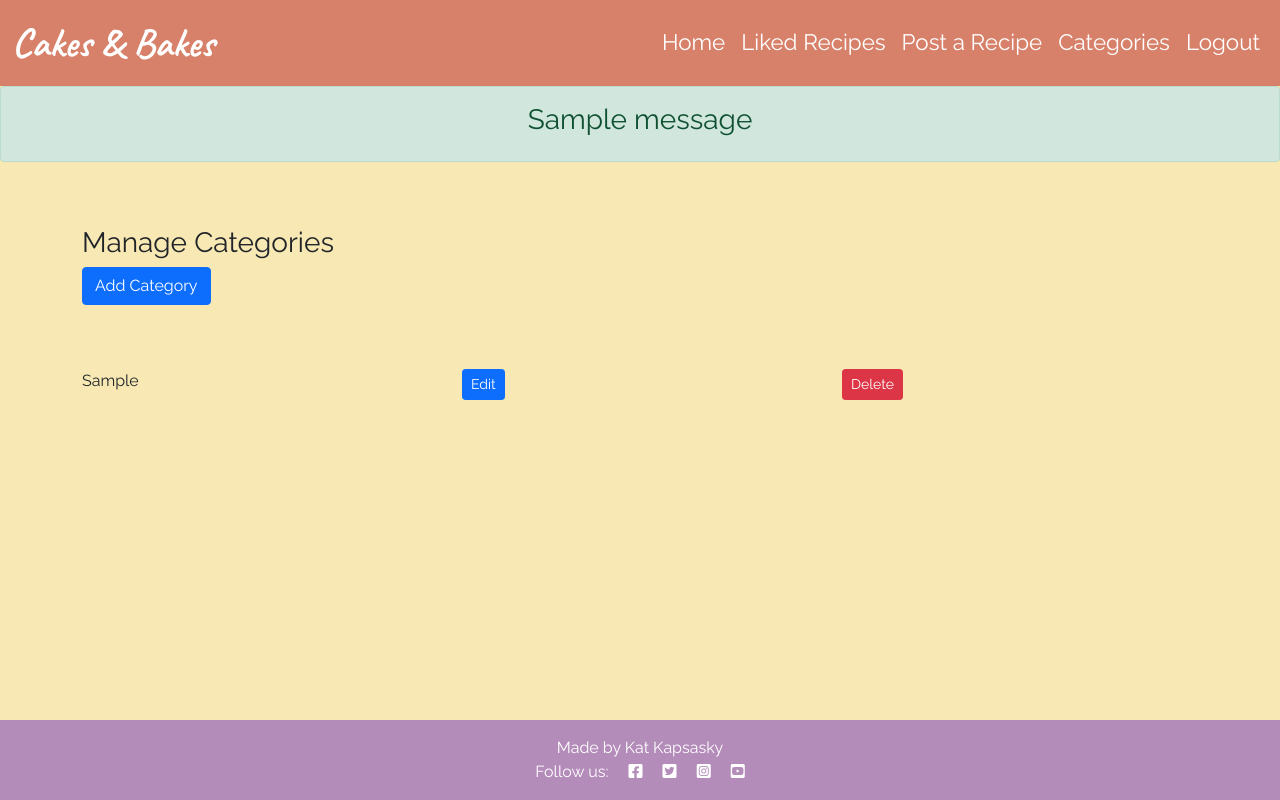
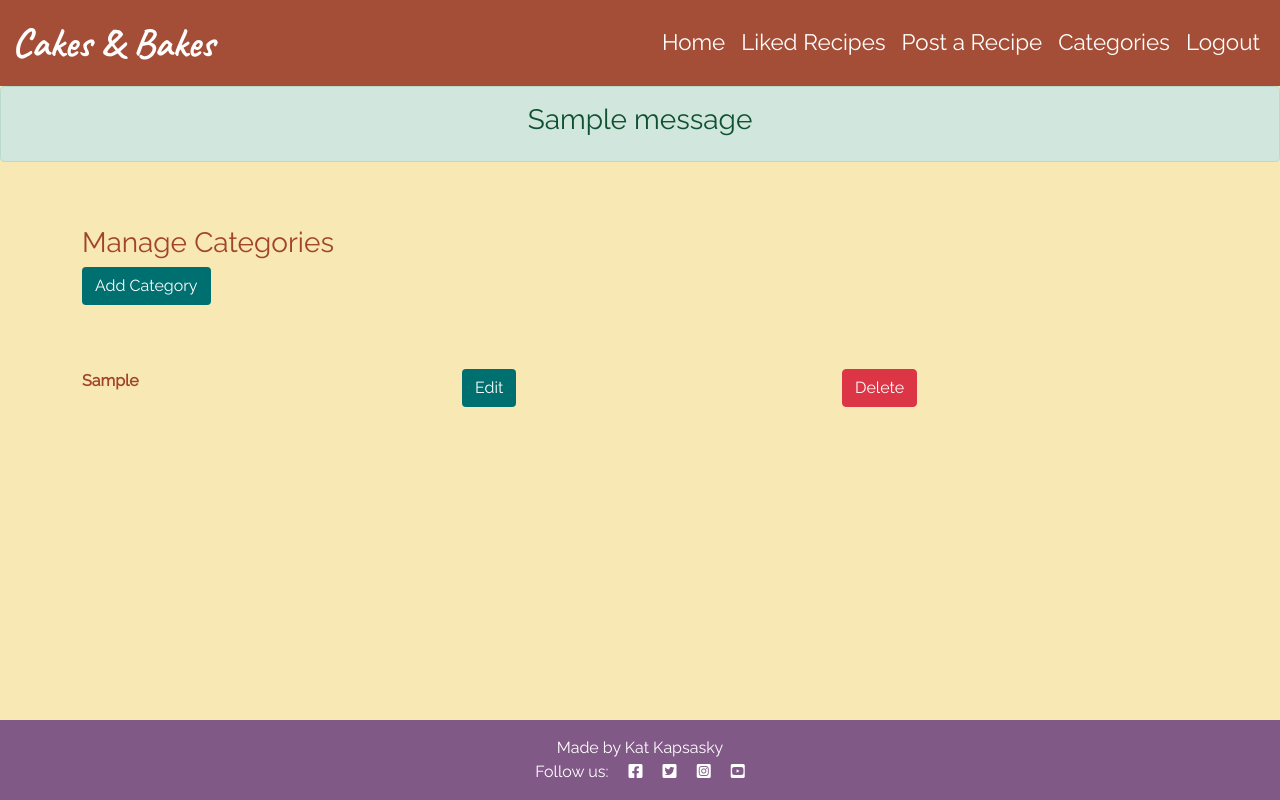
Before and after one commit to katkapsasky/cakes-and-bakes, a Django app: page /manage_categories/ in a window 1280 px wide. Run offline with Django 3.2, Linux system fonts and the light colour scheme; a user stored in the database is signed in; tables that the repository leaves empty hold one stand-in row (values such as "Sample post"); one stand-in notice (Sample message) is shown.

Commit message:
Style manage categories and darken colour scheme for accessibility

```diff
--- a/static/css/style.css
+++ b/static/css/style.css
@@ -5,7 +5,7 @@ body {
 }
 
 nav {
-    background-color: #D7816A;
+    background-color: #A44E37;
 }
 
 .navbar-brand {
@@ -60,7 +60,7 @@ nav span {
     bottom: 5%;
     min-width: 30%;
     left: -2px;
-    background-color: #B48CBA;
+    background-color: #815987;
 }
 
 .author {
@@ -79,7 +79,7 @@ nav span {
 }
 
 .recipe-text {
-    background-color: #B48CBA;
+    background-color: #815987;
     color: #fff;
     position: relative;
 }
@@ -96,7 +96,7 @@ nav span {
     right: 90%;
     height: 100%;
     width: 150%;
-    background: #B48CBA;
+    background: #815987;
     -webkit-transform: skew(15deg);
     -moz-transform: skew(15deg);
     transform: skew(15deg);
@@ -110,11 +110,11 @@ nav span {
 
 .post-link:hover,
 .page-link {
-    color: #A1442B;
+    color: #A44E37;
 }
 
 .card-title:hover {
-    color: #A1442B;
+    color: #A44E37;
     font-weight: 800;
 }
 
@@ -135,20 +135,20 @@ nav span {
 }
 
 .card-text-method {
-    background-color: #D4775E;
+    background-color: #A44E37;
     color: #fff;
     padding: 1%;
 }
 
 .btn-signup {
-    background-color: #23BBBB;
+    background-color: #006F6F;
     color: #fff;
 }
 
 .btn-signup:hover,
 .btn-signup:active {
     background-color: #fff;
-    color: #23BBBB;
+    color: #006F6F;
 }
 
 .link {
@@ -177,7 +177,7 @@ nav span {
 }
 
 footer {
-    background-color: #B48CBA;
+    background-color: #815987;
 }
 
 .fab {
@@ -186,13 +186,21 @@ footer {
 }
 
 .post-recipe {
-    background-color: #B48CBA;
-    color: #fff;
+    background-color: #fff;
+    color: #A1442B;
     margin: 1%;
 }
 
 .account {
-    background-color: #D4775E;
+    background-color: #A44E37;
     color: #fff;
     padding: 1%;
 }
+
+.category-name {
+    font-weight: 800;
+}
+
+.category-name, .manage-categories {
+    color: #A1442B;
+}
--- a/templates/manage_categories.html
+++ b/templates/manage_categories.html
@@ -6,18 +6,18 @@
 <div class="container mt-5">
     <div class="row">
         <div class="col">
-            <h3 class="">Manage Categories</h3>
-            <a href="{% url 'post_category' %}" class="btn btn-primary mb-5">Add Category</a>
+            <h3 class="manage-categories">Manage Categories</h3>
+            <a href="{% url 'post_category' %}" class="btn btn-signup mb-5">Add Category</a>
         </div>
     </div>
     {% for category in categories %}
         <div class="row my-3">
-            <div class="col-4">{{ category }}</div>
+            <div class="col-4 category-name">{{ category }}</div>
             <div class="col-4">
-                <a href="{% url 'edit_category' category.id %}" class="btn btn-sm btn-primary">Edit</a>
+                <a href="{% url 'edit_category' category.id %}" class="btn btn-signup">Edit</a>
             </div>
-            <div class="col-4">
-                <a href="#" class="btn btn-sm btn-danger" data-bs-toggle="modal" data-bs-target="#modal-delete-{{ category.id }}">Delete</a>
+            <div class="col-4 flex center">
+                <a href="#" class="btn btn-danger" data-bs-toggle="modal" data-bs-target="#modal-delete-{{ category.id }}">Delete</a>
                 <div class="modal fade text-dark" id="modal-delete-{{ category.id }}" tabindex="-1" aria-labelledby="modal-delete-label-{{ category.id }}" aria-hidden="true">
                     <div class="modal-dialog">
                         <div class="modal-content">
```
